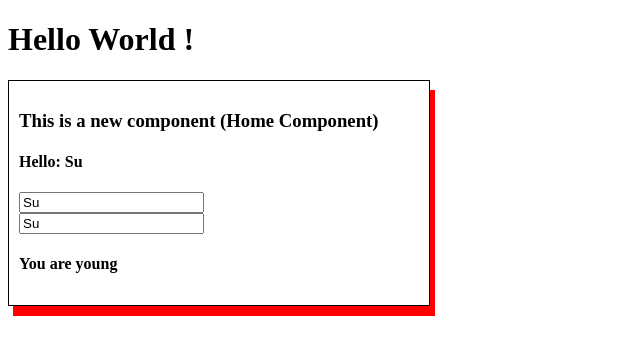
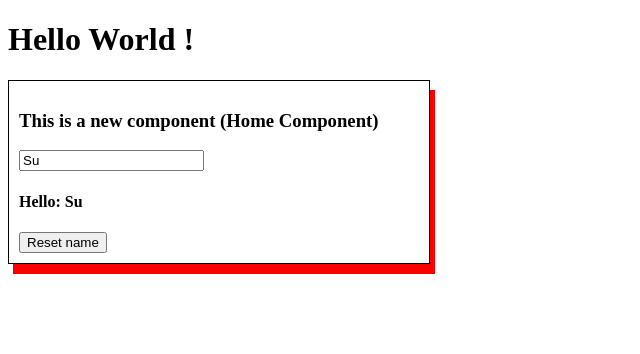
Before and after one commit to Tran-Du-Su/Angular12, an Angular app: page / in a window 1280 px wide. Shown: the top 354 px of the page, without its empty margins (0-640 px from the left). Built offline with nearby package versions, Linux system fonts and the light colour scheme.

Commit message:
TwoWayBinding

```diff
--- a/src/app/app.module.ts
+++ b/src/app/app.module.ts
@@ -2,6 +2,8 @@ import { NgModule } from '@angular/core';
 import { BrowserModule } from '@angular/platform-browser';
 
 import { AppRoutingModule } from './app-routing.module';
+import { FormsModule } from '@angular/forms';
+
 import { AppComponent } from './app.component';
 import { HomeComponent } from './home/home.component';
 import { AboutComponent } from './about/about.component';
@@ -14,7 +16,8 @@ import { AboutComponent } from './about/about.component';
   ],
   imports: [
     BrowserModule,
-    AppRoutingModule
+    AppRoutingModule,
+    FormsModule
   ],
   providers: [],
   bootstrap: [AppComponent]
--- a/src/app/home/home.component.html
+++ b/src/app/home/home.component.html
@@ -1,12 +1,14 @@
 <div class="test">
   <h3>This is a new component (Home Component)</h3>
+
+  <input type="text" [(ngModel)]="name">
+  <br>
   <h4>Hello: {{ name }}</h4>
-
-  <input type="text" value="{{ name }}" title="My name is:  {{ name }}">
-  <br>
-  <input type="text" [value]="name" [title]="'My name is: ' + name">
+  <!-- <input type="text" [value]="name" [title]="'My name is: ' + name">
 
   <h4 *ngIf="age > 30">You are old</h4>
 
-  <h4 *ngIf="age <= 30">You are young</h4>
+  <h4 *ngIf="age <= 30">You are young</h4> -->
+
+  <button (click)="resetName()">Reset name</button>
 </div>
--- a/src/app/home/home.component.ts
+++ b/src/app/home/home.component.ts
@@ -14,4 +14,8 @@ export class HomeComponent implements OnInit {
 
   ngOnInit(): void {}
 
+  public resetName(): void {
+    this.name = ''
+  }
+
 }
```
